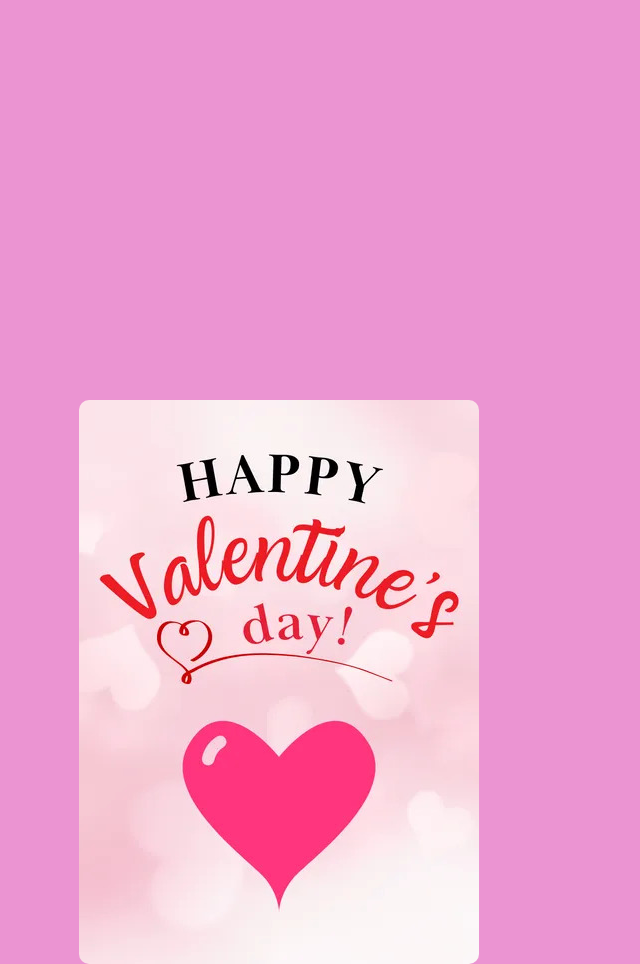
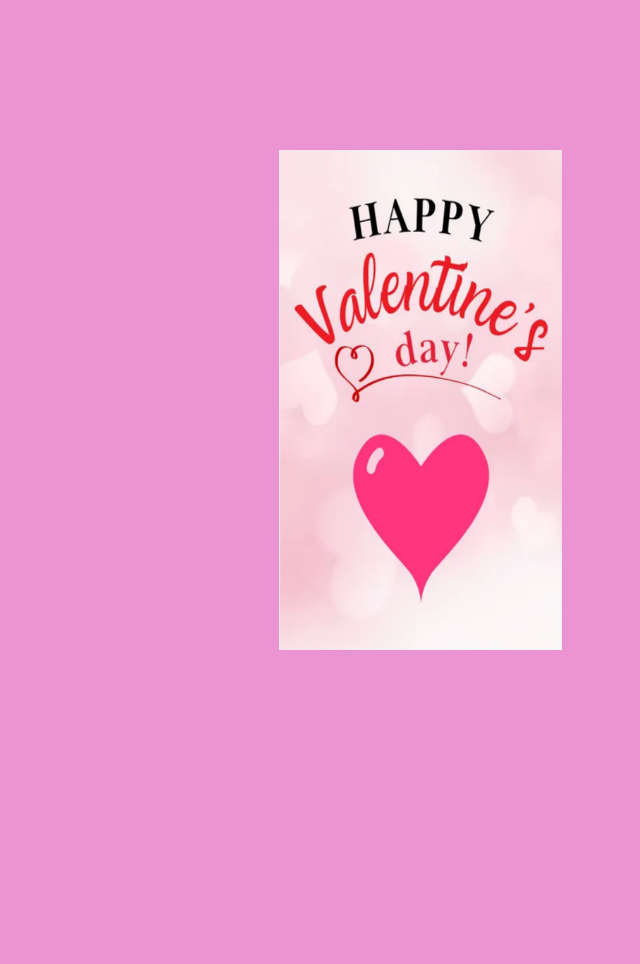
Before and after one commit to wenkified/KateKate, a plain HTML site: page INDEX.HTML in a window 1280 px wide. Shown: the whole page, without its empty margins (361-1001 px from the left). After the commit the page ends 800 px from the top, so only its background shows below. Drawn offline with Linux system fonts and the light colour scheme; a web font is replaced by a local one.

Commit message:
Update INDEX.HTML

```diff
--- a/INDEX.HTML
+++ b/INDEX.HTML
@@ -2,28 +2,25 @@
 <html lang="en">
 <head>
     <meta charset="UTF-8">
-    <meta name="viewport" content="width=device-width, initial-scale=1.0">
     <title>Happy Valentine's Day Wifeyyyy ❤️😊</title>
     <link href="https://fonts.googleapis.com/css?family=Indie+Flower" rel="stylesheet">
     <link href="https://fonts.googleapis.com/css?family=Amatic+SC" rel="stylesheet">
-    <link href="https://fonts.googleapis.com/css2?family=Poppins&display=swap" rel="stylesheet">
-    <script src="https://kit.fontawesome.com/a60d6ae05f.js" crossorigin="anonymous"></script>
-
+    <script src="https://kit.fontawesome.com/a60d6ae05f.js" crossorigin="anonymous"></script>        <link
+          href="https://fonts.googleapis.com/css2?family=Poppins&display=swap"
+          rel="stylesheet">
     <style>
         * {
   padding: 0;
   margin: 0;
   box-sizing: border-box;
-            font-family: 'Poppins', sans-serif;
+  font-family: "ackaisyo", sans-serif;
 }
-
 @font-face {
     font-family: 'Ackaisyo';
     src: url('ackaisyo.ttf') format('truetype');
     font-weight: normal;
     font-style: normal;
 }
-
 body {
   display: flex;
   justify-content: center;
@@ -31,93 +28,97 @@
   height: 100vh;
   background-color: #eb94d2;
   margin: 0;
-            overflow: hidden;
 }
-
 .card {
-            width: 90%;
-            max-width: 400px;
-            height: auto;
+  width: 564px;
+  height: 500px;
   position: relative;
+  margin: auto;
+  left: 0;
+  right: 0;
+  top: 0;
+  bottom: 0;
+  -webkit-perspective: 1200px;
   perspective: 1200px;
   transition: 1s;
 }
-
+.card:hover {
+  transform: rotate(-5deg);
+}
+.card:hover .outside {
+  transform: rotateY(-130deg);
+}
 .outside,
 .inside {
-            width: 100%;
-            height: auto;
-            min-height: 300px;
+  height: 100%;
+  width: 50%;
   position: absolute;
-            top: 0;
-            left: 0;
-            transition: transform 1s ease;
-            backface-visibility: hidden;
+  left: 50.1%;
 }
-
 .inside {
   background: linear-gradient(to right, #e7e7e7, #ffffff 30%);
-            padding: 20px;
+  line-height: 1;
+  padding: 0 20px;
   text-align: center;
   display: flex;
   flex-direction: column;
   justify-content: space-around;
   align-items: center;
-            transform: rotateY(180deg);
+  left: 50%;
 }
-
 .outside {
+  -webkit-transform-style: preserve-3d;
   transform-style: preserve-3d;
   z-index: 1;
+  transform-origin: left;
+  transition: 2s;
   cursor: pointer;
 }
-
-        .front {
+.front,
+.back {
+  height: 100%;
   width: 100%;
-            height: 100%;
-            object-fit: cover;
-            border-radius: 10px;
+  position: absolute;
+  -webkit-backface-visibility: hidden;
+  backface-visibility: hidden;
+  transform: rotateX(0deg);
 }
-
-        .inside h4 {
-            font-size: 1.2em;
+.back {
+  transform: rotateY(180deg);
+  background: linear-gradient(to left, #e7e7e7, #ffffff 30%);
 }
-
-        .inside p {
-            font-size: 0.9em;
-            line-height: 1.5;
+.cake {
+  width: 100%;
+  position: absolute;
+  bottom: 30px;
 }
-
-        /* Flip effect on click */
-        .card.flipped .outside {
-            transform: rotateY(180deg);
+.outside p {
+  font-size: 23px;
+  text-transform: uppercase;
+  margin-top: 30px;
+  text-align: center;
+  letter-spacing: 6px;
+  color: #000046;
 }
-
-        .card.flipped .inside {
-            transform: rotateY(0deg);
+.inside h1 {
+  font-size: 120px;
+  line-height: 120px;
 }
     </style>
       </head>
       <body>
-
-    <div class="card" id="valentineCard">
-        <div class="outside" onclick="flipCard()">
+        <div class="card">
+          <div class="outside">
+            <div class="front">
               <img class="front" src="happy-valentines-day-card.jpg">
             </div>
+            <div class="back"></div>
+          </div>
           <div class="inside">
-            <h4>Dear Kate Kate,</h4>
-            <p>Happy Valentine's Day, Wifeyyyy! ❤️ Today is just another day to remind you how much you mean to me. You are my safe place, my greatest happiness, and the one I will always choose.</p>
-            <p>I love you truly, deeply, and endlessly, My Baby.</p>
+            <h4>Dear Kate Kate,</h4>                <p>Happy Valentine's Day, Wifeyyyy! ❤️ Today is just another day to remind you how much you mean to me, but the truth is, I don't need a special occasion to love you, cause I do that every single day. <br> From our first conversation to every late-night talk, from the laughter we've shared to the challenges we've faced, you have shown me what it truly means to love and be loved. You are my safe place, my greatest happiness, and the one I will always choose.<br><br>I want you for eternity.</p><p>I love you truly, deeply, and endlessly, My Baby.</p>
             <p class="text-right">Happy Valentines Day, Kate Kate!</p>
             <p class="text-right"><i class="fa-solid fa-heart" style="color: pink;"></i> Lawrence</p>
           </div>
         </div>
-
-    <script>
-        function flipCard() {
-            document.getElementById("valentineCard").classList.toggle("flipped");
-        }
-    </script>
-
       </body>
     </html>
```
Lines whose indentation alone changed are shown as unchanged.
